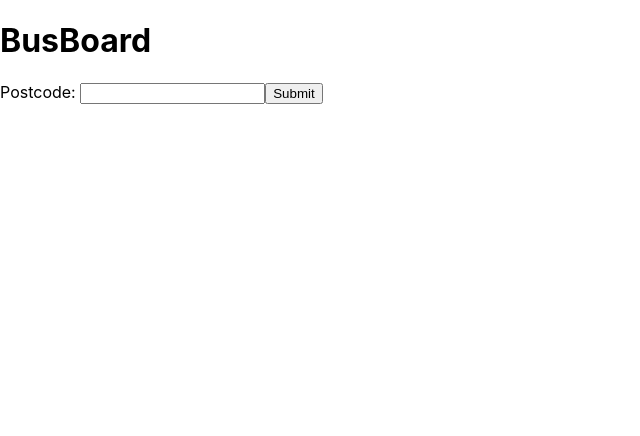
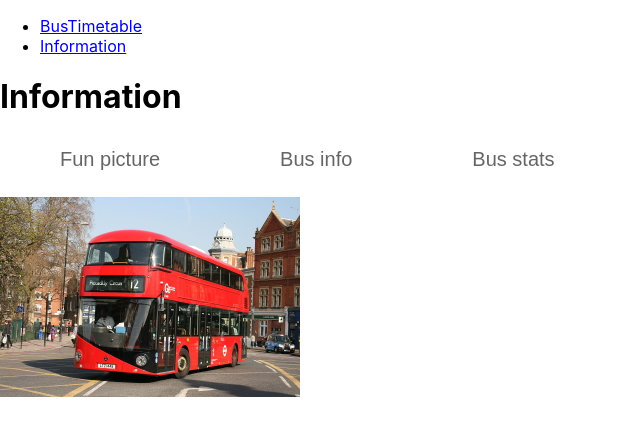
Before and after one commit to Jessica-Al/Busboard, a React (Create React App) app: page /information in a window 1280 px wide. Shown: the top 436 px of the page, without its empty margins (0-640 px from the left). Built offline with nearby package versions, Linux system fonts and the light colour scheme.

Commit message:
added new information page

```diff
--- a/package.json
+++ b/package.json
@@ -12,8 +12,10 @@
     "@types/react-dom": "^18.3.0",
     "react": "^18.3.1",
     "react-dom": "^18.3.1",
+    "react-router-dom": "^6.24.1",
     "react-scripts": "5.0.1",
     "react-table": "^7.8.0",
+    "styled-components": "^6.1.11",
     "typescript": "^4.9.5",
     "web-vitals": "^2.1.4"
   },
--- a/src/index.tsx
+++ b/src/index.tsx
@@ -1,8 +1,27 @@
 import React from 'react';
 import ReactDOM from 'react-dom/client';
+import { BrowserRouter, Routes, Route } from "react-router-dom";
 import './index.css';
-import App from './App';
+import BusTimetable from './pages/BusTimetable';
+import Layout from "./pages/Layout";
+import NoPage from "./pages/NoPage";
+import Information from "./pages/Information";
 import reportWebVitals from './reportWebVitals';
+
+export default function App() {
+  return (
+    <BrowserRouter>
+      <Routes>
+        <Route path="/" element={<Layout />}>
+          <Route index element={<BusTimetable />} />
+          <Route path='information' element={<Information />} />
+          <Route path="*" element={<NoPage />} />
+        </Route>
+      </Routes>
+    </BrowserRouter>
+  );
+}
+
 
 const root = ReactDOM.createRoot(
   document.getElementById('root') as HTMLElement
--- /dev/null
+++ b/src/pages/Information.tsx
@@ -0,0 +1,89 @@
+import busImage from '../../src/London_Bus.jpg';
+import styled from "styled-components";
+import { useState } from 'react';
+
+const Tab = styled.button`
+  font-size: 20px;
+  padding: 10px 60px;
+  cursor: pointer;
+  opacity: 0.6;
+  background: white;
+  border: 0;
+  outline: 0;
+`;
+
+const BusImage = () => {
+    return (<img src={busImage} alt="bus" width="300"/>)
+}
+
+const BusInfo = () => {
+    return (
+    <div>
+        Buses have been a mode of transport in London since 1829
+    </div>)
+}
+
+const BusStats = () => {
+    return (
+    <div>
+        <li>
+            London has 675 bus routes
+        </li>
+        <li>
+            There are over 8,600 buses
+        </li>
+        <li>
+            Over 1,100 are battery-electric and hydrogen fuel cell buses
+        </li>
+
+    </div>)
+}
+
+
+const ButtonGroup = styled.div`
+  display: flex;
+`;
+const types = ["Fun picture", "Bus info", "Bus stats"];
+function TabGroup() {
+  const [active, setActive] = useState(types[0]);
+  return (
+    <>
+      <ButtonGroup>
+        {types.map((type) => (
+          <Tab
+            key={type}
+            onClick={() => setActive(type)}
+          >
+            {type}
+          </Tab>
+        ))}
+      </ButtonGroup>
+      <p />
+      <p> {chooseResult(active)} </p>
+    </>
+  );
+}
+
+const chooseResult = (active: string) => {
+    switch (active) {
+        case 'Fun picture': {
+            return (<> {BusImage()} </>)
+        }
+        case 'Bus stats': {
+            return (<> {BusStats()} </>)
+        }
+        case 'Bus info': {
+            return (<> {BusInfo()} </>)
+        }
+    }
+}
+
+const Information = () => {
+    return (
+    <>
+        <h1>Information</h1>
+        {TabGroup()}
+    </>)
+  };
+
+export default Information;
--- /dev/null
+++ b/src/pages/Layout.tsx
@@ -0,0 +1,22 @@
+import { Outlet, Link } from "react-router-dom";
+
+const Layout = () => {
+  return (
+    <>
+      <nav>
+        <ul>
+          <li>
+            <Link to="/">BusTimetable</Link>
+          </li>
+          <li>
+            <Link to="/information">Information</Link>
+          </li>
+        </ul>
+      </nav>
+
+      <Outlet />
+    </>
+  )
+};
+
+export default Layout;
--- /dev/null
+++ b/src/pages/NoPage.tsx
@@ -0,0 +1,5 @@
+const NoPage = () => {
+    return <h1>404</h1>;
+  };
+
+  export default NoPage;
```
Also changed, not shown: src/pages/BusTimetable.tsx (renamed from src/App.tsx, +5 -5 lines), src/London_Bus.jpg (added), 1 other file (tests, documents, lock files or other folders).
